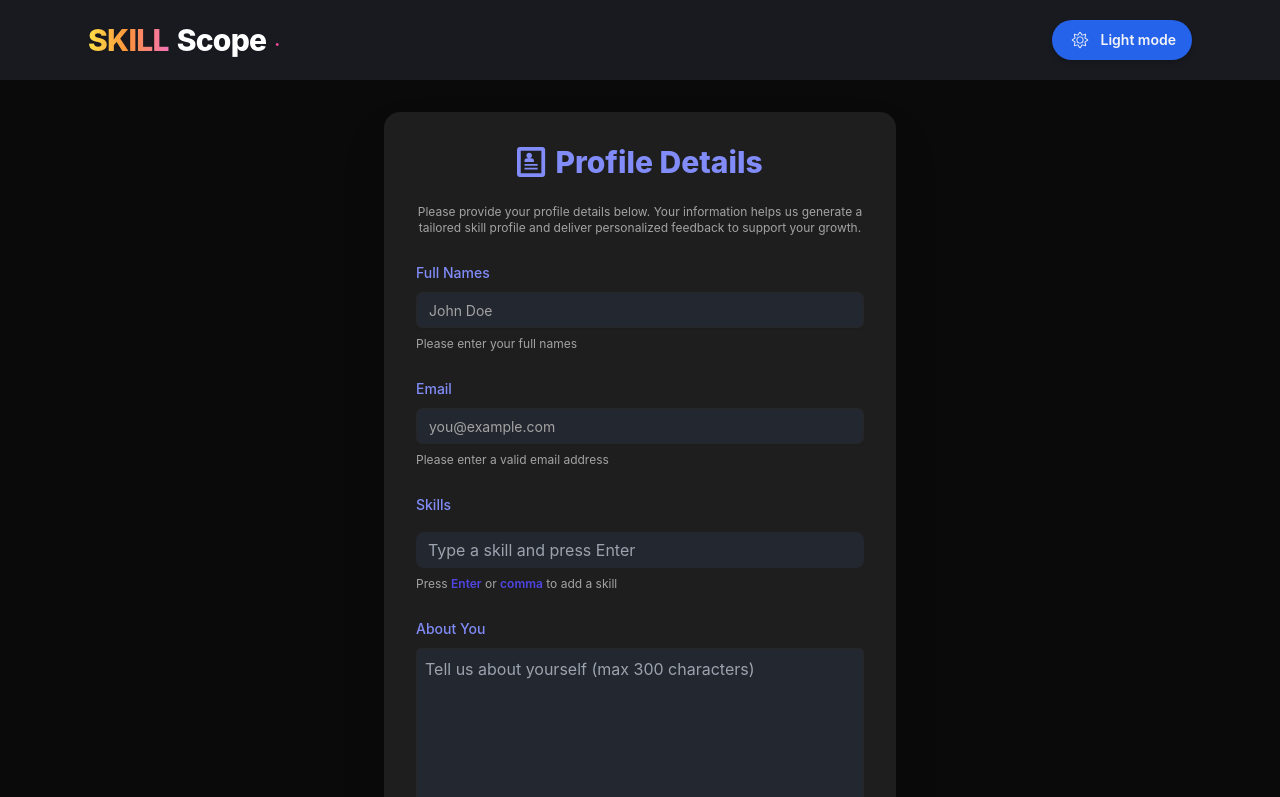
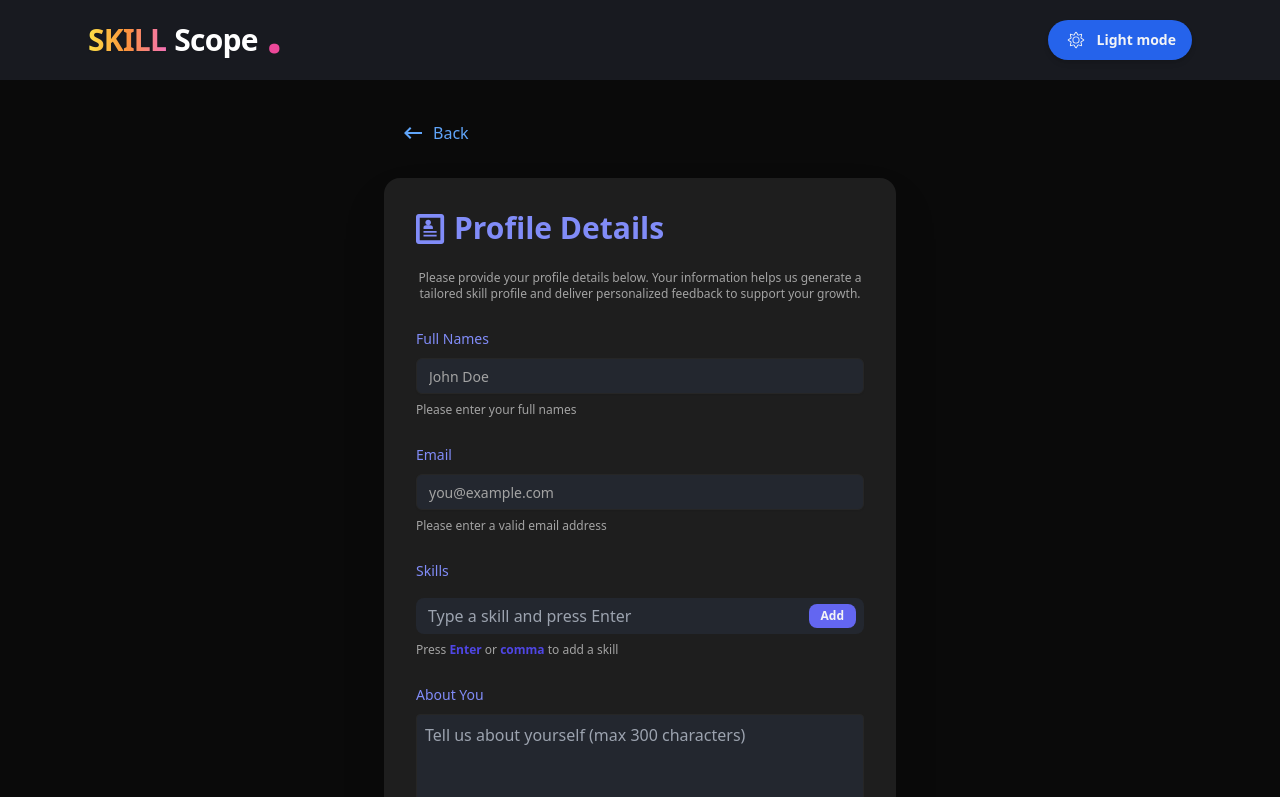
Before and after one commit to lcdamy/Smart-Skill-Profiler-Challenge, a Next.js app: page /take-test in a window 1280 px wide. Shown: the top 797 px of the page. Built offline with nearby package versions, Linux system fonts and the light colour scheme.

Commit message:
fix: adjust layout and styling in ResultTest and SkillData components, enhance Footer with toast notifications

```diff
--- a/src/app/(skill-test)/result-test/page.tsx
+++ b/src/app/(skill-test)/result-test/page.tsx
@@ -5,7 +5,6 @@ import { useFooterStore } from '@/store/footerStore';
 import { CgProfile } from "react-icons/cg";
 import { Separator } from "@/components/ui/separator"
 import { motion } from 'framer-motion'
-
 
 function ResultTest() {
     // Get the summary and suggested skills from the result store
@@ -25,12 +24,13 @@ function ResultTest() {
             id="result-test"
             className="flex flex-col items-center justify-center min-h-screen px-4 bg-background text-foreground transition-colors"
         >
-            <div className="container-surface shadow-2xl rounded-2xl p-8 w-full max-w-lg transition-colors mt-8">
-                <h1 className="flex items-center justify-center gap-2 text-3xl font-extrabold text-indigo-700 dark:text-indigo-400 text-center mb-6">
-                    <CgProfile />
+            <Footer />
+            <div className="container-surface shadow-2xl rounded-2xl p-8 w-full max-w-lg transition-colors my-4">
+                <h1 className="flex justify-left gap-2 text-3xl font-extrabold text-indigo-700 dark:text-indigo-400 text-center mb-6">
+                    <CgProfile className="relative top-1" />
                     <span>
                         Profile Analysis
-                        <span className="hidden sm:inline text-base font-normal text-indigo-500 dark:text-indigo-300">(Cohere-AI Result)</span>
+                        <span className="hidden sm:inline text-sm font-normal text-indigo-500 dark:text-indigo-300"> (Cohere-AI Result)</span>
                     </span>
                 </h1>
                 <h3 className="font-semibold text-xl mb-2.5">
@@ -57,7 +57,7 @@ function ResultTest() {
                     ))}
                 </ol>
             </div>
-            <Footer />
+
         </motion.div>
     );
 }
--- a/src/app/(skill-test)/take-test/page.tsx
+++ b/src/app/(skill-test)/take-test/page.tsx
@@ -109,9 +109,10 @@ function SkillData() {
             transition={{ duration: 0.7, type: "spring", stiffness: 80 }}
             id="skill-data"
             className="flex flex-col items-center justify-center min-h-screen px-4 bg-background text-foreground transition-colors">
-            <div className="container-surface shadow-2xl rounded-2xl p-8 w-full max-w-lg transition-colors mt-8">
-                <h1 className="flex items-center justify-center gap-2 text-3xl font-extrabold text-indigo-700 dark:text-indigo-400 text-center mb-6">
-                    <ImProfile /> <span>Profile Details</span>
+            <Footer />
+            <div className="container-surface shadow-2xl rounded-2xl p-8 w-full max-w-lg transition-colors my-4">
+                <h1 className="flex justify-left gap-2 text-3xl font-extrabold text-indigo-700 dark:text-indigo-400 text-center mb-6">
+                    <span className="relative top-1"><ImProfile /></span> <span>Profile Details</span>
                 </h1>
                 <div className="mb-6 text-center">
                     <p className="text-secondary text-xs">
@@ -170,7 +171,7 @@ function SkillData() {
                                 <FormItem>
                                     <FormLabel className="text-indigo-700 dark:text-indigo-400">Skills</FormLabel>
                                     <FormControl>
-                                        <div>
+                                        <div className="relative">
                                             <div className="flex flex-wrap gap-2 mb-2">
                                                 {field.value.map((skill: string, idx: number) => (
                                                     <span
@@ -194,9 +195,10 @@ function SkillData() {
                                                     </span>
                                                 ))}
                                             </div>
+                                            <div className="relative">
                                                 <input
                                                     type="text"
-                                                className="border border-gray-300 dark:border-none rounded-lg px-3 py-1.5 w-full dark:bg-[#23272f] dark:text-foreground transition focus:border-1 focus:border-indigo-400 "
+                                                    className="border border-gray-300 dark:border-none rounded-lg px-3 py-1.5 w-full dark:bg-[#23272f] dark:text-foreground transition focus:border-1 focus:border-indigo-400 pr-16"
                                                     placeholder="Type a skill and press Enter"
                                                     onKeyDown={(e) => {
                                                         if (e.key === "Enter" || e.key === ",") {
@@ -210,7 +212,28 @@ function SkillData() {
                                                             (e.target as HTMLInputElement).value = ""
                                                         }
                                                     }}
+                                                    id="skill-input"
                                                 />
+                                                <button
+                                                    type="button"
+                                                    className="absolute right-2 top-1/2 -translate-y-1/2 bg-indigo-600 hover:bg-indigo-700 dark:bg-indigo-500 dark:hover:bg-indigo-600 text-white px-3 py-1 rounded-lg text-xs font-semibold transition"
+                                                    onClick={() => {
+                                                        const inputEl = document.getElementById("skill-input") as HTMLInputElement | null
+                                                        if (inputEl) {
+                                                            const input = inputEl.value.trim()
+                                                            if (input && !field.value.includes(input)) {
+                                                                const newSkills = [...field.value, input]
+                                                                field.onChange(newSkills)
+                                                                form.trigger("skills")
+                                                            }
+                                                            inputEl.value = ""
+                                                        }
+                                                    }}
+                                                    tabIndex={0}
+                                                >
+                                                    Add
+                                                </button>
+                                            </div>
                                         </div>
                                     </FormControl>
                                     <FormDescription className="text-xs text-secondary mt-1">
@@ -246,6 +269,15 @@ function SkillData() {
 
                         <div className="flex gap-4">
                             <Button
+                                type="button"
+                                variant="outline"
+                                className="w-full border border-indigo-200 dark:border-indigo-700 bg-gray-100 dark:bg-[#23272f] text-indigo-700 dark:text-indigo-300 font-semibold py-2 rounded-lg transition hover:bg-gray-200 dark:hover:bg-indigo-900"
+                                onClick={() => form.reset()}
+                                disabled={isSubmitting}
+                            >
+                                Cancel
+                            </Button>
+                            <Button
                                 type="submit"
                                 className="w-full bg-indigo-600 hover:bg-indigo-700 text-white font-semibold py-2 rounded-lg transition dark:bg-indigo-500 dark:hover:bg-indigo-600"
                                 disabled={isSubmitting}
@@ -267,16 +299,6 @@ function SkillData() {
                                     "Submit"
                                 )}
                             </Button>
-
-                            <Button
-                                type="button"
-                                variant="outline"
-                                className="w-full border border-indigo-200 dark:border-indigo-700 bg-gray-100 dark:bg-[#23272f] text-indigo-700 dark:text-indigo-300 font-semibold py-2 rounded-lg transition hover:bg-gray-200 dark:hover:bg-indigo-900"
-                                onClick={() => form.reset()}
-                                disabled={isSubmitting}
-                            >
-                                Cancel
-                            </Button>
                         </div>
                     </form>
                 </Form>
@@ -284,9 +306,6 @@ function SkillData() {
                     <Toaster position="top-right" />
                 </div>
             </div>
-
-            <Footer />
-
         </motion.div>
     )
 }
--- a/src/app/layout.tsx
+++ b/src/app/layout.tsx
@@ -5,14 +5,11 @@ import "@/app/globals.css";
 import Navbar from "@/components/Navbar";
 import { Loader2Icon } from 'lucide-react'
 import { useState, useEffect } from "react"
-const geistSans = Geist({
-  variable: "--font-geist-sans",
+import { Outfit } from "next/font/google";
+const outfit = Outfit({
+  variable: "--font-outfit",
   subsets: ["latin"],
-});
-
-const geistMono = Geist_Mono({
-  variable: "--font-geist-mono",
-  subsets: ["latin"],
+  display: "swap",
 });
 
 export default function RootLayout({
@@ -31,7 +28,7 @@ export default function RootLayout({
   return (
     <html lang="en">
       <body
-        className={`${geistSans.variable} ${geistMono.variable} antialiased`}
+        className={`${outfit.variable} font-sans antialiased`}
       >
         {loading ? (
           <div className="min-h-screen flex flex-col items-center justify-center">
--- a/src/components/FooterNav.tsx
+++ b/src/components/FooterNav.tsx
@@ -2,6 +2,7 @@ import { MdKeyboardBackspace } from "react-icons/md"
 import { useRouter } from "next/navigation"
 import { CiShare2 } from "react-icons/ci";
 import { useFooterStore } from "@/store/footerStore";
+import toast, { Toaster } from 'react-hot-toast';
 
 function Footer() {
     const router = useRouter()
@@ -25,11 +26,14 @@ function Footer() {
                     type="button"
                     className="flex items-center rounded-lg gap-2 button-secondary"
                     aria-label="Share"
+                    onClick={() => toast("Share your results with others!")}
                 >
                     <CiShare2 className="text-2xl" />
                     <span className="text-base">Share</span>
                 </button>
             )}
+            <Toaster position="bottom-right" reverseOrder={false} />
+
         </div>
     );
 }
--- a/src/components/Navbar.tsx
+++ b/src/components/Navbar.tsx
@@ -46,7 +46,7 @@ function Navbar() {
         >
           Scope
         </span>
-        <span className="text-lg font-bold text-pink-500 align-super">.</span>
+        <span className="text-6xl font-bold text-pink-500 align-super relative" style={{ top: '-10px' }}>.</span>
       </div>
     </Link>
     <button
```
Lines whose indentation alone changed are shown as unchanged.
